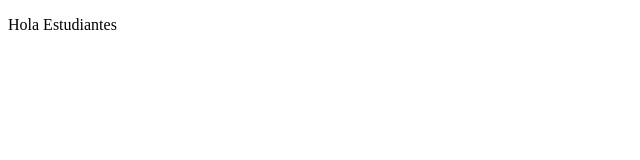
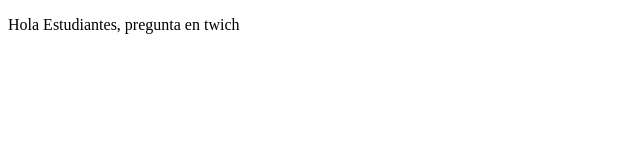
Before and after one commit to lerods/proyectoDemoCursoPrework, a plain HTML site: page index.html in a window 1280 px wide. Shown: the whole page, without its empty margins (0-640 px from the left). Drawn offline with Linux system fonts and the light colour scheme.

Commit message:
agregamos twich

```diff
--- a/index.html
+++ b/index.html
@@ -9,7 +9,7 @@
 <body>
 
     <p>
-        Hola Estudiantes
+        Hola Estudiantes, pregunta en twich
     </p>
 
 
```
